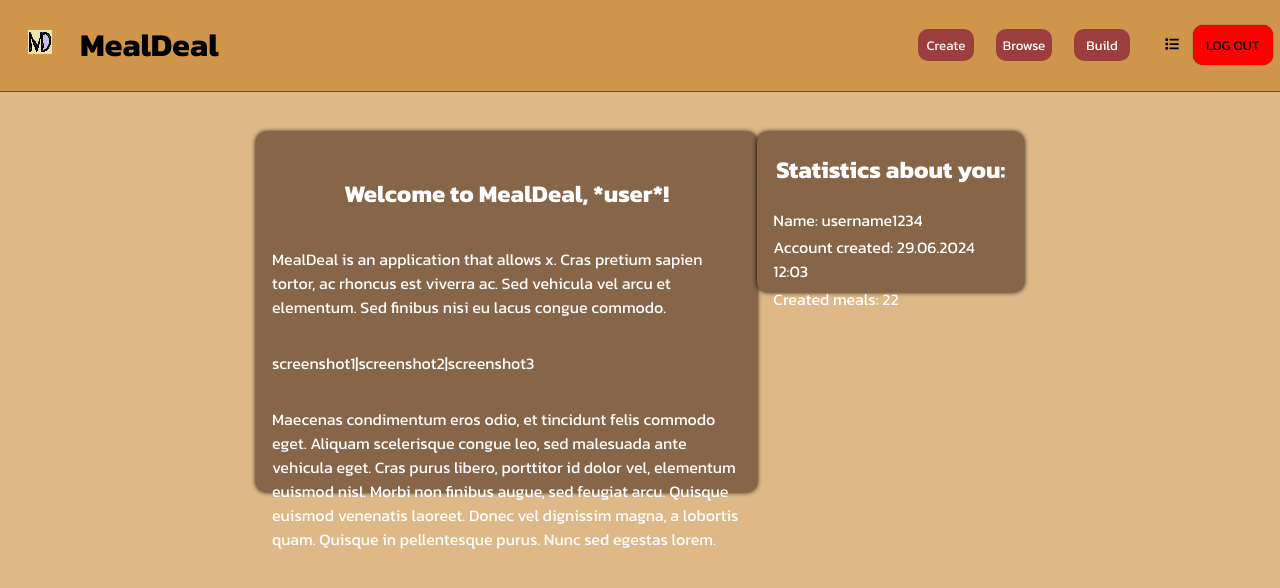
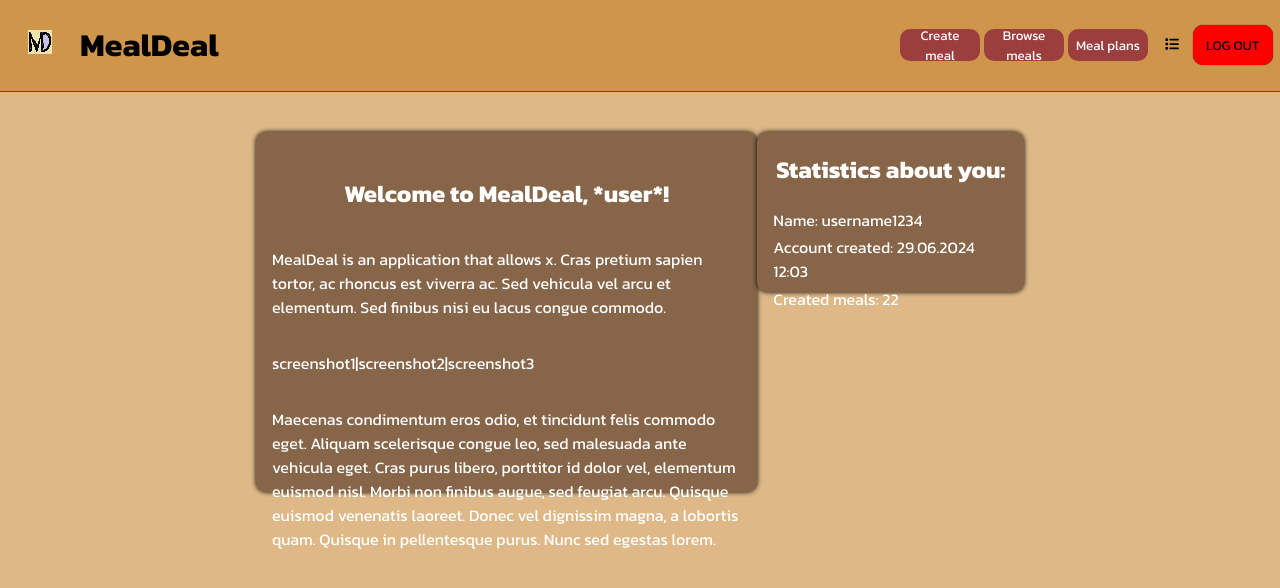
Before and after one commit to sundeka/mealdeal-client, a React (Create React App) app: page /home in a window 1280 px wide. Shown: the top 588 px of the page. Built offline with nearby package versions, Linux system fonts and the light colour scheme.

Commit message:
Rename header links

```diff
--- a/src/App.tsx
+++ b/src/App.tsx
@@ -6,7 +6,7 @@ import NotFound from './pages/NotFound';
 import Home from './pages/Home';
 import Create from './pages/Create';
 import Browse from './pages/Browse';
-import Build from './pages/Build';
+import Plans from './pages/Plans';
 
 function App() {
   const [loggedIn, setLoggedIn] = useState<boolean>(false)
@@ -17,7 +17,7 @@ function App() {
         <Route path="/home" element={<Home />}/>
         <Route path="/create" element={<Create/>}/>
         <Route path="/browse" element={<Browse/>}/>
-        <Route path="/build" element={<Build/>}/>
+        <Route path="/plans" element={<Plans/>}/>
         <Route path="*" element={<NotFound />} />
       </Routes>
     </BrowserRouter>
--- a/src/assets/styles/buttonlink.css
+++ b/src/assets/styles/buttonlink.css
@@ -1,7 +1,7 @@
 .button-link {
     display: flex;
     height: 4vh;
-    width: 7vh;
+    width: 10vh;
     border: 2px;
     border-radius: 10px;
     justify-content: center;
--- a/src/components/Header/Header.tsx
+++ b/src/components/Header/Header.tsx
@@ -22,9 +22,9 @@ const Header = () => {
           <h1>MealDeal</h1>
         </div>
         <div className="headerNav">
-          <ButtonLink text="Create" to="../create"></ButtonLink>
-          <ButtonLink text="Browse" to="../browse"></ButtonLink>
-          <ButtonLink text="Build" to="../build"></ButtonLink>
+          <ButtonLink text="Create meal" to="../create"></ButtonLink>
+          <ButtonLink text="Browse meals" to="../browse"></ButtonLink>
+          <ButtonLink text="Meal plans" to="../plans"></ButtonLink>
         </div>
         <div className="headerActions">
           <SettingsDropdown />
--- /dev/null
+++ b/src/pages/Plans.tsx
@@ -0,0 +1,12 @@
+import Header from "../components/Header/Header"
+
+const Plans = () => {
+  return (
+    <>
+      <Header />
+      <p>Plans</p>
+    </>
+  )
+}
+
+export default Plans
```
